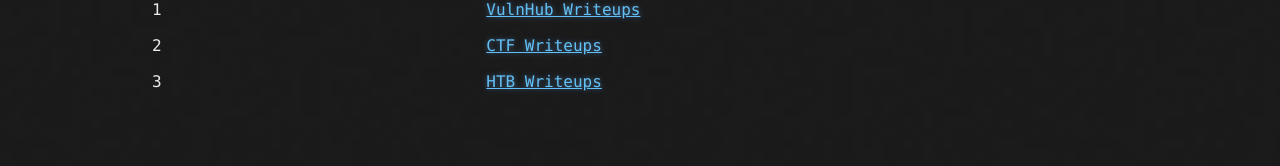
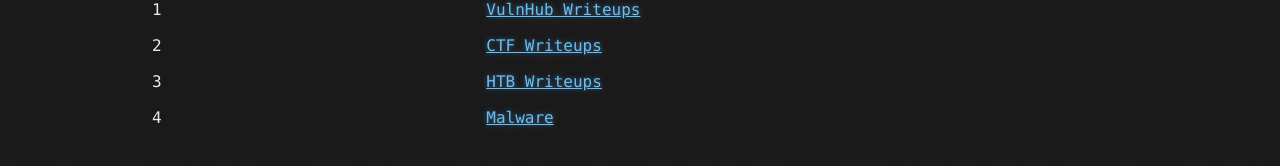
Before and after one commit to laughtersec/laughtersec.github.io, a Jekyll site: the page built from index.md, in a window 1280 px wide. Shown: the part 404-570 px from the top of the page. Built offline with Jekyll 4.4.1, drawn with Linux system fonts in a browser that asks for light colours; our own code applies the rules of GitHub Pages for plain Markdown files.

Commit message:
Update index.md

```diff
--- a/index.md
+++ b/index.md
@@ -3,8 +3,9 @@
 * [About Me](pages/about-me.html)
 * [Thoughts](pages/thoughts.html)
 
-| Sr. No. | Resource                                               |
-| ------- | ------------------------------------------------------ |
-| 1       | [VulnHub Writeups](pages/vulnhub-writeups.html)        |
-| 2       | [CTF Writeups](pages/ctf-writeups.html)                |
+| Sr. No. | Resource                                                   |
+| ------- | ---------------------------------------------------------- |
+| 1       | [VulnHub Writeups](pages/vulnhub-writeups.html)            |
+| 2       | [CTF Writeups](pages/ctf-writeups.html)                    |
 | 3       | [HTB Writeups](https://laughtersec.github.io/htb-writeups/)|
+| 4       | [Malware](https://laughtersec.github.io/warez)             |
```
